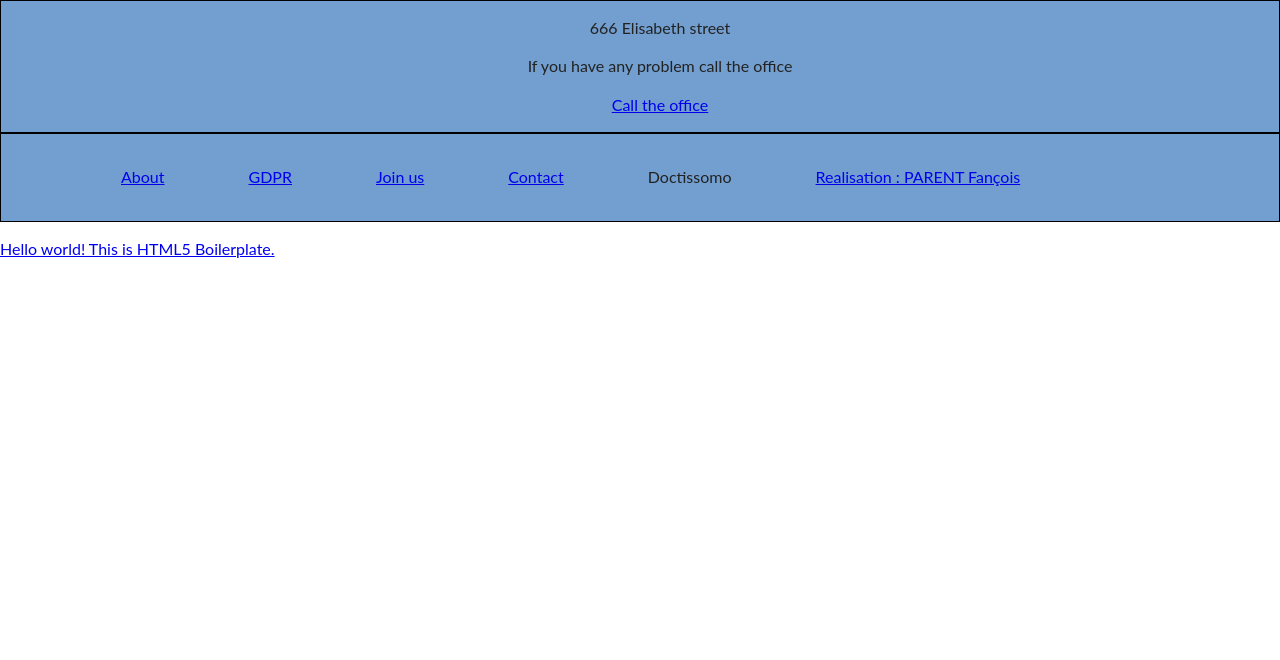
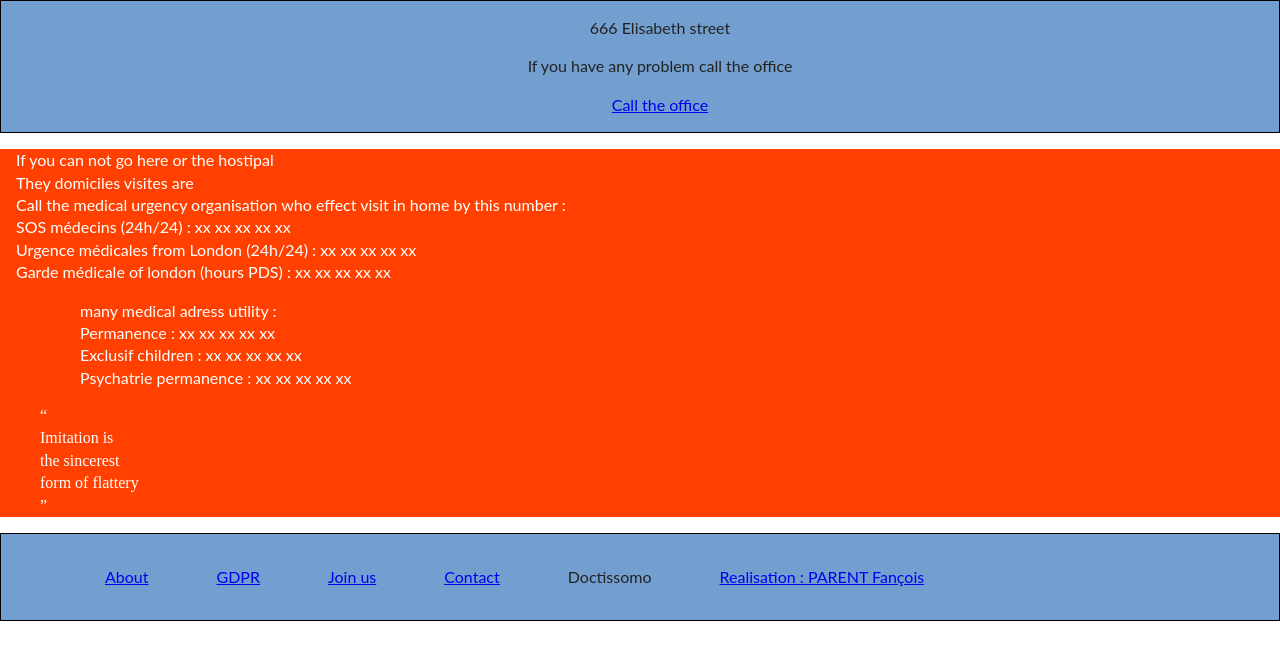
Before and after one commit to FrancoisPdev/Cabinet-medical, a plain HTML site: page html/urgence.html in a window 1280 px wide. Drawn offline with nearby package versions, Linux system fonts and the light colour scheme; files whose address does not match are found by name.

Commit message:
update : zonning urgence in css, urgence.html finish

```diff
--- a/css/main.css
+++ b/css/main.css
@@ -97,11 +97,7 @@ textarea {
 /* ==========================================================================
    Author's custom styles
 
-
-
-
-
-
+   ========================================================================== */
 
 
 
@@ -238,7 +234,7 @@ textarea {
 	list-style-type:none;
 }
 /* =======
-   table
+   hours.html
    ======= */
 table, thead, tbody, tr, th, td{
 	display:block;
@@ -253,6 +249,25 @@ table, thead, tbody, tr, th, td{
 	tfoot {
     background-color:hsl(204, 98%, 38%);
     color: #fff;
+}
+/* ======
+   urgence.html
+   ====== */
+.urgence, blockquote, .urgetop p, .urgebottom p{
+
+	background-color:hsl(15, 100%, 50%);
+	color:#ffffff;
+}
+.urgetop{
+	padding-left:1rem;
+	margin-top:1rem;
+}
+.urgebottom{
+	margin:auto;
+	padding-left:2rem;
+}
+blockquote{
+	margin-bottom:1rem;
 }
 
 
@@ -332,7 +347,25 @@ table, thead, tbody, tr, th, td{
     background-color:hsl(204, 98%, 38%);
     color: #fff;
 }
+/* ======
+   urgence.html
+   ====== */
+.urgence, blockquote, .urgetop p, .urgebottom p{
 
+	background-color:hsl(15, 100%, 50%);
+	color:#ffffff;
+}
+.urgetop{
+	padding-left:1rem;
+	margin-top:1rem;
+}
+.urgebottom{
+	margin:auto;
+	padding-left:2.3rem;
+}
+blockquote{
+	margin-bottom:1rem;
+}
 
 * {box-sizing: border-box;}
 	.wrapper {
@@ -406,6 +439,26 @@ table, thead, tbody, tr, th, td{
     background-color:hsl(204, 98%, 38%);
     color: #fff;
 }
+/* ======
+   urgence.html
+   ====== */
+.urgence, blockquote, .urgetop p, .urgebottom p{
+
+	background-color:hsl(15, 100%, 50%);
+	color:#ffffff;
+}
+.urgetop{
+	padding-left:1rem;
+	margin-top:1rem;
+}
+.urgebottom{
+	margin:auto;
+	padding-left:5rem;
+}
+blockquote{
+	margin-bottom:1rem;
+}
+
 
 
 * {box-sizing: border-box;}
@@ -480,6 +533,27 @@ table, thead, tbody, tr, th, td{
     background-color:hsl(204, 98%, 38%);
     color: #fff;
 }
+/* ======
+   urgence.html
+   ====== */
+.urgence, blockquote, .urgetop p, .urgebottom p{
+
+	background-color:hsl(15, 100%, 50%);
+	color:#ffffff;
+}
+.urgetop{
+	padding-left:1rem;
+	margin-top:1rem;
+}
+.urgebottom{
+	margin:auto;
+	padding-left:5rem;
+}
+blockquote{
+	margin-bottom:1rem;
+}
+
+
 * {box-sizing: border-box;}
 	.wrapper {
 	max-width: 940px;
@@ -530,7 +604,7 @@ table, thead, tbody, tr, th, td{
 }
 	footer p{
 	text-align:center;
-	padding-left:5rem;
+	padding-left:4rem;
 
 }
 	footer li{
@@ -555,6 +629,26 @@ table, thead, tbody, tr, th, td{
     background-color:hsl(204, 98%, 38%);
     color: #fff;
 }
+/* ======
+   urgence.html
+   ====== */
+.urgence, blockquote, .urgetop p, .urgebottom p{
+
+	background-color:hsl(15, 100%, 50%);
+	color:#ffffff;
+}
+.urgetop{
+	padding-left:1rem;
+	margin-top:1rem;
+}
+.urgebottom{
+	margin:auto;
+	padding-left:5rem;
+}
+blockquote{
+	margin-bottom:1rem;
+}
+
 
 
 * {box-sizing: border-box;}
--- a/html/urgence.html
+++ b/html/urgence.html
@@ -25,10 +25,31 @@
 		<ul>
 			<li><p>666 Elisabeth street </p></li>
 			<li><p>If you have any problem call the office</p></li>
-			<li><a href="#"><p>Call the office</p></li>
+			<li><a href="#"><p>Call the office</p></a></li>
 		</ul>
 	</nav>
 </header>
+	<article class="urgence">
+		<section class="urgetop">
+			<p>If you can not go here or the hostipal<br/>
+				They domiciles visites are<br />
+					Call the medical urgency organisation who effect visit in home by this number :<br />
+
+					SOS médecins (24h/24) : xx xx xx xx xx<br />
+					Urgence médicales from London (24h/24) : xx xx xx xx xx <br />
+					Garde médicale of london (hours PDS) : xx xx xx xx xx</p>
+		</section>
+		<section class="urgebottom">
+			<p>many medical adress utility :<br />
+			Permanence : <a>xx xx xx xx xx</a><br/>
+			Exclusif children : <a>xx xx xx xx xx</a><br />
+			Psychatrie permanence : <a>xx xx xx xx xx</a></p>
+		</section>
+			<blockquote>“<br />
+				Imitation is<br /> the sincerest<br /> form of flattery
+								       <br />”
+			</blockquote>
+	</article>
 <footer>
 	  <ul>
 		  <li><p><a href="html/about.html">About</a></p></li>
@@ -40,7 +61,6 @@
 	  </ul>
   </footer>
   <!-- Add your site or application content here -->
-  <p>Hello world! This is HTML5 Boilerplate.</p>
   <script src="js/vendor/modernizr-3.7.1.min.js"></script>
   <script src="https://code.jquery.com/jquery-3.4.1.min.js" integrity="sha256-CSXorXvZcTkaix6Yvo6HppcZGetbYMGWSFlBw8HfCJo=" crossorigin="anonymous"></script>
   <script>window.jQuery || document.write('<script src="js/vendor/jquery-3.4.1.min.js"><\/script>')</script>
```
Also changed, not shown: index.html (+1 -1 lines).
